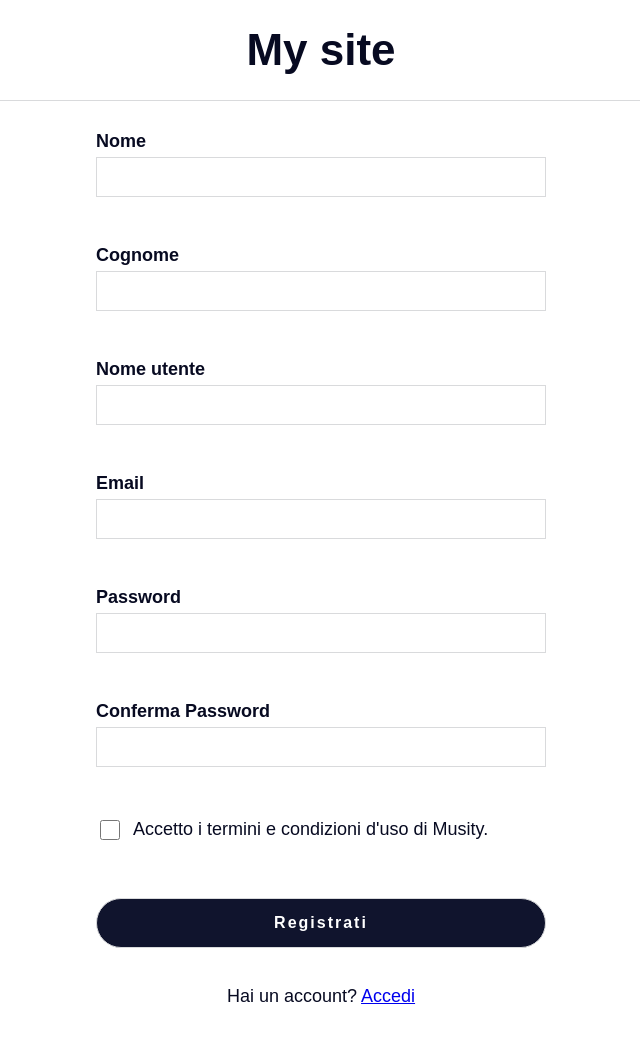
After one commit to simoplat/hw1, a PHP site: page /signup.php in a window 1280 px wide. The commit adds this page. Shown: the whole page, without its empty margins (319-959 px from the left). Run offline with PHP 8.4, Linux system fonts and the light colour scheme.

Commit message:
Altri Caricamenti

```diff
--- /dev/null
+++ b/auth.php
@@ -0,0 +1,11 @@
+<?php
+    require_once 'dbconfig.php';
+    session_start();
+
+    function checkAuth() {
+        if(isset($_SESSION['_agora_user_id'])) {
+            return $_SESSION['_agora_user_id'];
+        } else
+            return 0;
+    }
+?>
--- /dev/null
+++ b/dbconfig.php
@@ -0,0 +1,8 @@
+<?php
+    $dbconfig = [
+        'host'     => '127.0.0.1',
+        'name'     => 'hw1',
+        'user'     => 'root',
+        'password' => ''
+    ];
+?>
--- a/home.php
+++ b/home.php
@@ -2,12 +2,12 @@
 <html>
 <head>
     <title>Mhw2</title>
-    <link rel="stylesheet" href="mhw3.css" />
+    <link rel="stylesheet" href="home.css" />
     <meta name="viewport" content="width=device-width, initial-scale=1">
     <link rel="preconnect" href="https://fonts.googleapis.com">
 <link rel="preconnect" href="https://fonts.gstatic.com" crossorigin>
 <link href="https://fonts.googleapis.com/css2?family=Open+Sans:ital,wght@0,300..800;1,300..800&family=Roboto:ital,wght@0,100..900;1,100..900&display=swap" rel="stylesheet">
-<script src="mhw3.js" defer></script>
+<script src="home.js" defer></script>
 </head>
 
 <body>
--- /dev/null
+++ b/signup.css
@@ -0,0 +1,117 @@
+body{
+    background-color: #fff;
+    margin: 0;
+    font-family: 'Source Sans Pro', sans-serif;
+    color: #070A21;
+  }
+
+  #logo{
+    font-size: 44px;
+    font-weight: bold;
+    border-bottom: 1px solid #d9dadc;
+    padding: 25px 0 25px;
+    margin-bottom: 30px;
+    text-align: center;
+  }
+
+main{
+    text-align: center;
+    margin: 0 auto;
+    max-width: 450px;
+}
+
+input{
+    width: 100%;
+    height: 40px;
+    padding: 6px 12px;
+    border: 1px solid #d9dadc;
+    margin-top: 5px;
+    font-size: 16px;
+    margin-bottom: 8px;
+  }
+
+  .name, .surname, .username, .email, .password, .confirm_password, .fileupload{
+    width: 100%;
+    text-align: left;
+    font-size: 18px;
+    font-weight: bold;
+    margin-bottom: 20px;
+}
+
+.allow{
+    display: flex;
+    width: 100%;
+    text-align: left;
+    font-size: 18px;
+    font-weight: normal;
+    margin-bottom: 20px;
+}
+
+.allow input{
+    width: 20px;
+    height: 20px;
+}
+
+.allow label{
+    margin-top: 4px;
+    margin-left: 10px;
+}
+
+form img{
+    opacity: 0;
+    width: 10px;
+    margin-right: 10px;
+}
+
+form span {
+    opacity: 0;
+    font-size: 14px;
+    font-weight: normal;
+    line-height: 20px;
+    letter-spacing: 0.25px;
+    transition: opacity 0.3s ease;
+}
+
+.errorj label {
+    color: #d01b2d;
+}
+
+.errorj span {
+    opacity: 1;
+    font-size: 14px;
+    color: #d01b2d;
+}
+
+.errorj img {
+    opacity: 1;
+}
+
+.errorj input, .errorj #upload {
+    border-color: #d01b2d;
+}
+
+.submit input{
+    margin-top: 30px;
+    border-radius: 50px;
+    padding: 16px 14px 18px;
+    height: 50px;
+    font-size: 16px;
+    font-weight: bold;
+    line-height: 1;
+    letter-spacing: 2px;
+    color: #fff;
+    background-color: #10142d;
+    transition-property: background-color;
+    transition-duration: .3s;
+}
+
+.submit input:hover{
+    cursor: pointer;
+    background-color: #3948ab;
+}
+
+.signup{
+    font-size: 18px;
+    margin-top: 30px;
+    margin-bottom: 50px;
+}
--- /dev/null
+++ b/signup.php
@@ -0,0 +1,151 @@
+<?php
+    require_once 'auth.php';
+
+    if (checkAuth()) {
+        header("Location: home.php");
+        exit;
+    }
+
+    // Verifica l'esistenza di dati POST
+    if (!empty($_POST["username"]) && !empty($_POST["password"]) && !empty($_POST["email"]) && !empty($_POST["name"]) &&
+        !empty($_POST["surname"]) && !empty($_POST["confirm_password"]) && !empty($_POST["allow"]))
+    {
+        $error = array();
+        $conn = mysqli_connect($dbconfig['host'], $dbconfig['user'], $dbconfig['password'], $dbconfig['name']) or die(mysqli_error($conn));
+
+
+        # USERNAME
+        // Controlla che l'username rispetti il pattern specificato
+        if(!preg_match('/^[a-zA-Z0-9_]{1,15}$/', $_POST['username'])) {
+            $error[] = "Username non valido";
+        } else {
+            $username = mysqli_real_escape_string($conn, $_POST['username']);
+            // Cerco se l'username esiste già o se appartiene a una delle 3 parole chiave indicate
+            $query = "SELECT username FROM users WHERE username = '$username'";
+            $res = mysqli_query($conn, $query);
+            if (mysqli_num_rows($res) > 0) {
+                $error[] = "Username già utilizzato";
+            }
+        }
+        # PASSWORD
+        if (strlen($_POST["password"]) < 8) {
+            $error[] = "Caratteri password insufficienti";
+        }
+        # CONFERMA PASSWORD
+        if (strcmp($_POST["password"], $_POST["confirm_password"]) != 0) {
+            $error[] = "Le password non coincidono";
+        }
+        # EMAIL
+        if (!filter_var($_POST['email'], FILTER_VALIDATE_EMAIL)) {
+            $error[] = "Email non valida";
+        } else {
+            $email = mysqli_real_escape_string($conn, strtolower($_POST['email']));
+            $res = mysqli_query($conn, "SELECT email FROM users WHERE email = '$email'");
+            if (mysqli_num_rows($res) > 0) {
+                $error[] = "Email già utilizzata";
+            }
+        }
+
+
+        # REGISTRAZIONE NEL DATABASE
+        if (count($error) == 0) {
+            $name = mysqli_real_escape_string($conn, $_POST['name']);
+            $surname = mysqli_real_escape_string($conn, $_POST['surname']);
+
+            $password = mysqli_real_escape_string($conn, $_POST['password']);
+            $password = password_hash($password, PASSWORD_BCRYPT);
+
+            $query = "INSERT INTO users(username, password, name, surname, email) VALUES('$username', '$password', '$name', '$surname', '$email')";
+
+            if (mysqli_query($conn, $query)) {
+                $_SESSION["_agora_username"] = $_POST["username"];
+                $_SESSION["_agora_user_id"] = mysqli_insert_id($conn);
+                mysqli_close($conn);
+                header("Location: home.php");
+                exit;
+            } else {
+                $error[] = "Errore di connessione al Database";
+            }
+        }
+
+        mysqli_close($conn);
+    }
+    else if (isset($_POST["username"])) {
+        $error = array("Riempi tutti i campi");
+    }
+
+?>
+
+
+<html>
+    <head>
+        <link rel='stylesheet' href='signup.css'>
+        <script src='signup.js' defer></script>
+
+        <meta name="viewport" content="width=device-width, initial-scale=1">
+        <link rel="icon" type="image/png" href="favicon.png">
+        <meta charset="utf-8">
+
+        <title>Iscriviti - Musity</title>
+    </head>
+    <body>
+        <div id="logo">
+            My site
+        </div>
+        <main>
+        <section class="main_left">
+        </section>
+        <section class="main_right">
+            <form name='signup' method='post' enctype="multipart/form-data" autocomplete="off">
+                <div class="names">
+                    <div class="name">
+                        <label for='name'>Nome</label>
+                        <!-- Se il submit non va a buon fine, il server reindirizza su questa stessa pagina, quindi va ricaricata con
+                            i valori precedentemente inseriti -->
+                        <input type='text' name='name' <?php if(isset($_POST["name"])){echo "value=".$_POST["name"];} ?> >
+                        <div><img src="close.svg"/><span>Devi inserire il tuo nome</span></div>
+                    </div>
+                    <div class="surname">
+                        <label for='surname'>Cognome</label>
+                        <input type='text' name='surname' <?php if(isset($_POST["surname"])){echo "value=".$_POST["surname"];} ?> >
+                        <div><img src="close.svg"/><span>Devi inserire il tuo cognome</span></div>
+                    </div>
+                </div>
+                <div class="username">
+                    <label for='username'>Nome utente</label>
+                    <input type='text' name='username' <?php if(isset($_POST["username"])){echo "value=".$_POST["username"];} ?>>
+                    <div><img src="close.svg"/><span>Nome utente non disponibile</span></div>
+                </div>
+                <div class="email">
+                    <label for='email'>Email</label>
+                    <input type='text' name='email' <?php if(isset($_POST["email"])){echo "value=".$_POST["email"];} ?>>
+                    <div><img src="close.svg"/><span>Indirizzo email non valido</span></div>
+                </div>
+                <div class="password">
+                    <label for='password'>Password</label>
+                    <input type='password' name='password' <?php if(isset($_POST["password"])){echo "value=".$_POST["password"];} ?>>
+                    <div><img src="close.svg"/><span>Inserisci almeno 8 caratteri</span></div>
+                </div>
+                <div class="confirm_password">
+                    <label for='confirm_password'>Conferma Password</label>
+                    <input type='password' name='confirm_password' <?php if(isset($_POST["confirm_password"])){echo "value=".$_POST["confirm_password"];} ?>>
+                    <div><img src="close.svg"/><span>Le password non coincidono</span></div>
+                </div>
+                <div class="allow">
+                    <input type='checkbox' name='allow' value="1" <?php if(isset($_POST["allow"])){echo $_POST["allow"] ? "checked" : "";} ?>>
+                    <label for='allow'>Accetto i termini e condizioni d'uso di Musity.</label>
+                </div>
+                <?php if(isset($error)) {
+                    foreach($error as $err) {
+                        echo "<div class='errorj'><img src='close.svg'/><span>".$err."</span></div>";
+                    }
+                } ?>
+                <div class="submit">
+                    <input type='submit' value="Registrati" id="submit">
+                </div>
+            </form>
+            <div class="signup">Hai un account? <a href="login.php">Accedi</a>
+        </section>
+        </main>
+    </body>
+</html>
```
Also changed, not shown: check_email.php (added, +33 -0 lines), check_username.php (added, +26 -0 lines), index.php (added, +92 -0 lines), login.css (added, +52 -0 lines), signup.js (added, +108 -0 lines), README.md, close.svg (added), home.css (renamed from mhw3.css), home.js (renamed from mhw3.js).
